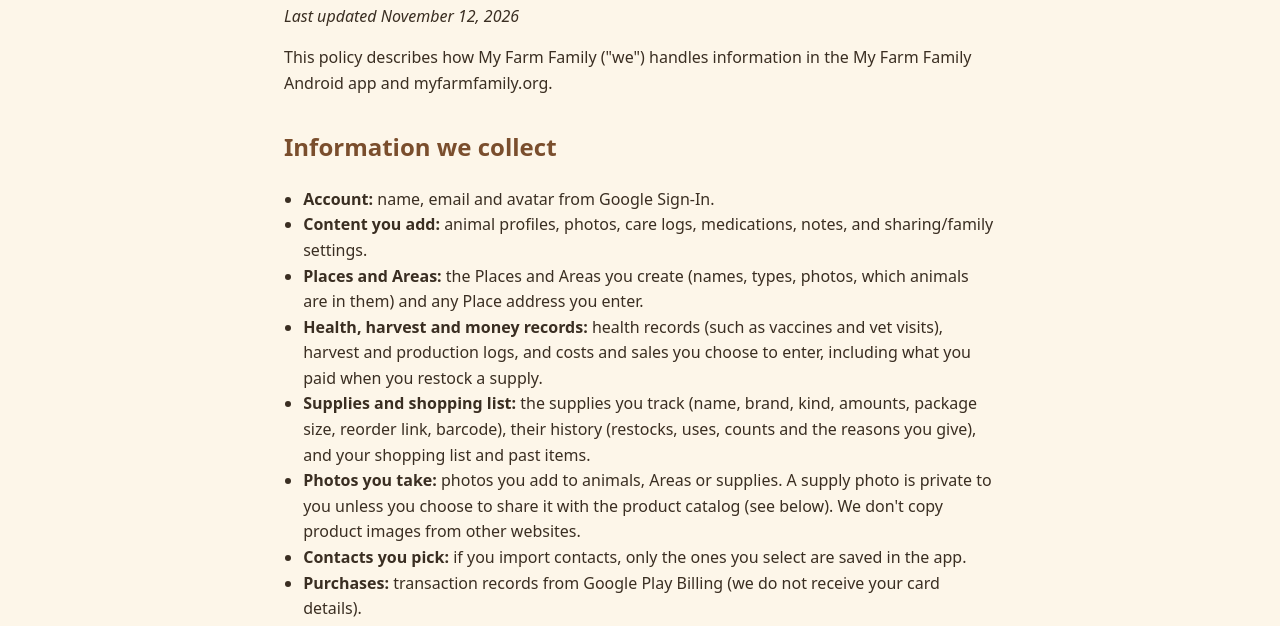
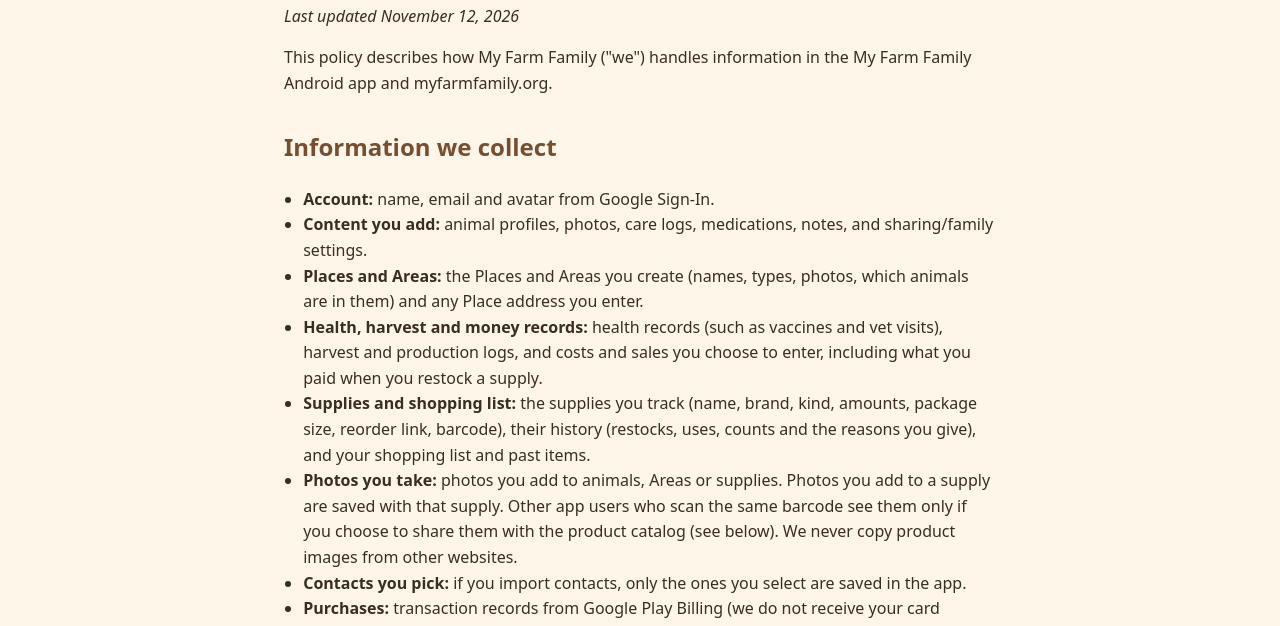
Before and after one commit to Shae/myfarmfamily-site, a plain HTML site: page privacy/index.html in a window 1280 px wide. Shown: the part 172-798 px from the top of the page. Drawn offline with Linux system fonts and the light colour scheme.

Commit message:
Privacy: supply photo wording (no 'private'; catalog sharing is opt-in)

```diff
--- a/privacy/index.html
+++ b/privacy/index.html
@@ -2,7 +2,7 @@
 <h1>Privacy Policy</h1><p><i>Last updated November 12, 2026</i></p>
 <!-- OWNER: review this policy (and with counsel if needed) before publishing. -->
 <p>This policy describes how My Farm Family ("we") handles information in the My Farm Family Android app and myfarmfamily.org.</p>
-<h2>Information we collect</h2><ul><li><b>Account:</b> name, email and avatar from Google Sign-In.</li><li><b>Content you add:</b> animal profiles, photos, care logs, medications, notes, and sharing/family settings.</li><li><b>Places and Areas:</b> the Places and Areas you create (names, types, photos, which animals are in them) and any Place address you enter.</li><li><b>Health, harvest and money records:</b> health records (such as vaccines and vet visits), harvest and production logs, and costs and sales you choose to enter, including what you paid when you restock a supply.</li><li><b>Supplies and shopping list:</b> the supplies you track (name, brand, kind, amounts, package size, reorder link, barcode), their history (restocks, uses, counts and the reasons you give), and your shopping list and past items.</li><li><b>Photos you take:</b> photos you add to animals, Areas or supplies. A supply photo is private to you unless you choose to share it with the product catalog (see below). We don't copy product images from other websites.</li><li><b>Contacts you pick:</b> if you import contacts, only the ones you select are saved in the app.</li><li><b>Purchases:</b> transaction records from Google Play Billing (we do not receive your card details).</li><li><b>Technical:</b> basic logs needed to operate and secure the service.</li></ul>
+<h2>Information we collect</h2><ul><li><b>Account:</b> name, email and avatar from Google Sign-In.</li><li><b>Content you add:</b> animal profiles, photos, care logs, medications, notes, and sharing/family settings.</li><li><b>Places and Areas:</b> the Places and Areas you create (names, types, photos, which animals are in them) and any Place address you enter.</li><li><b>Health, harvest and money records:</b> health records (such as vaccines and vet visits), harvest and production logs, and costs and sales you choose to enter, including what you paid when you restock a supply.</li><li><b>Supplies and shopping list:</b> the supplies you track (name, brand, kind, amounts, package size, reorder link, barcode), their history (restocks, uses, counts and the reasons you give), and your shopping list and past items.</li><li><b>Photos you take:</b> photos you add to animals, Areas or supplies. Photos you add to a supply are saved with that supply. Other app users who scan the same barcode see them only if you choose to share them with the product catalog (see below). We never copy product images from other websites.</li><li><b>Contacts you pick:</b> if you import contacts, only the ones you select are saved in the app.</li><li><b>Purchases:</b> transaction records from Google Play Billing (we do not receive your card details).</li><li><b>Technical:</b> basic logs needed to operate and secure the service.</li></ul>
 <h2>Stored on your phone, synced to our server</h2><p>The app saves your changes on your phone first so it works without a signal, then syncs them to your account on our server when you're online. This includes Areas, supplies and their history, and your shopping list. Data on your phone is removed when you uninstall the app or clear its data; data on our server is removed when you delete your account.</p>
 <h2>Barcode, label and photo features</h2><ul><li><b>Barcode lookup:</b> when you scan a barcode, our server looks up the barcode number in our product catalog and, if it isn't there, in public product databases (Open Food Facts and UPCitemdb). Only the barcode number is sent to them.</li><li><b>Shared product catalog:</b> if you choose to save product details (such as name, brand and package size) or a photo you took to the shared catalog, other app users who scan the same barcode can see them. Nothing you add is shared there unless you choose to.</li><li><b>Read the label:</b> if you ask the app to read a product or medicine label, the photo is sent to our AI provider (xAI) to read the text. The photo is not stored; only the details you keep are saved.</li><li><b>Identify photo:</b> if you use Identify to suggest an animal's kind and breed, the photo is sent to our AI provider (xAI) for that one request and is not kept. Only the answer you accept is saved.</li></ul>
 <h2>How we use it</h2><p>To provide the app, sync your data, enable sharing with family, sitters and vets, process transfers, send service emails, prevent abuse, and meet legal obligations. We do not sell personal information.</p>
```
